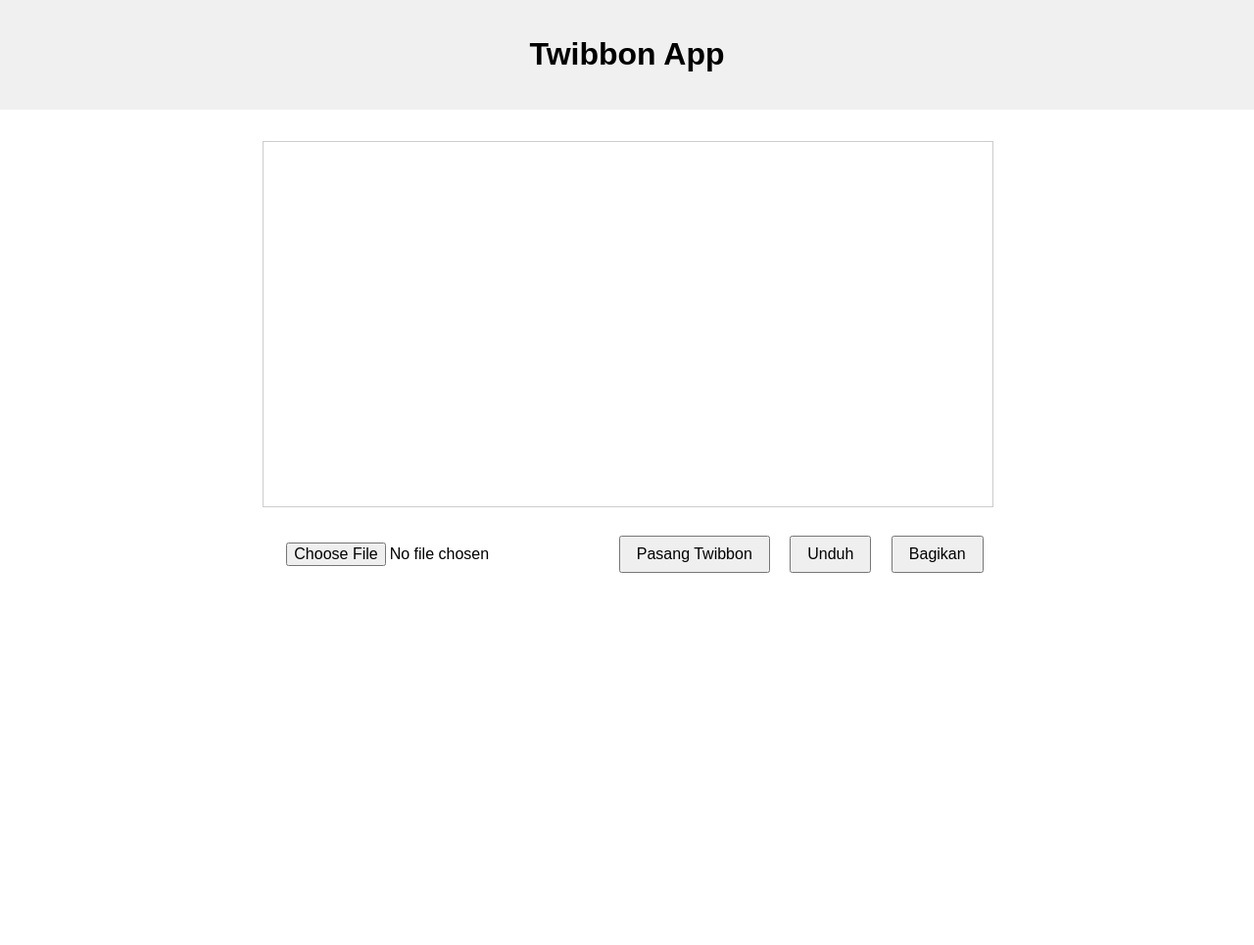
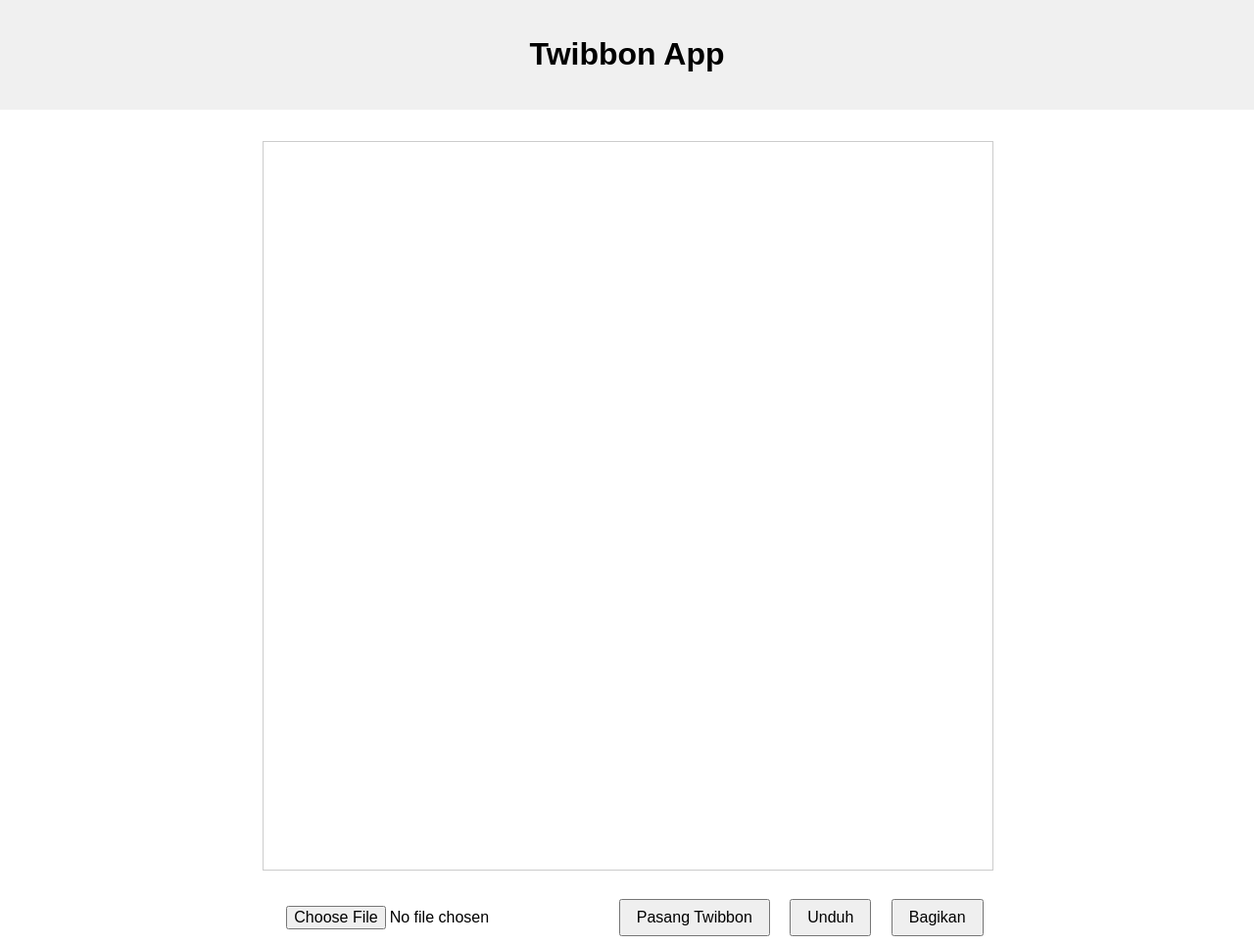
Before and after one commit to xtcodes/xtcodes.github.io, a Jekyll site: the page built from index.html, in a window 1280 px wide. Shown: the whole page at 98% size. Built offline with Jekyll 4.4.1, drawn with Linux system fonts in a browser that asks for light colours; before the commit the page ends 900 px from its top, so only the background shows below that.

Commit message:
Update index.html

```diff
--- a/index.html
+++ b/index.html
@@ -6,7 +6,7 @@ title: Halaman Utama
 <div class="twibbon-app">
 
     <div class="canvas-wrapper">
-        <canvas id="twibbonCanvas"></canvas>
+        <canvas id="twibbonCanvas" width="400" height="400"></canvas>
     </div>
 
     <div class="controls">
```
